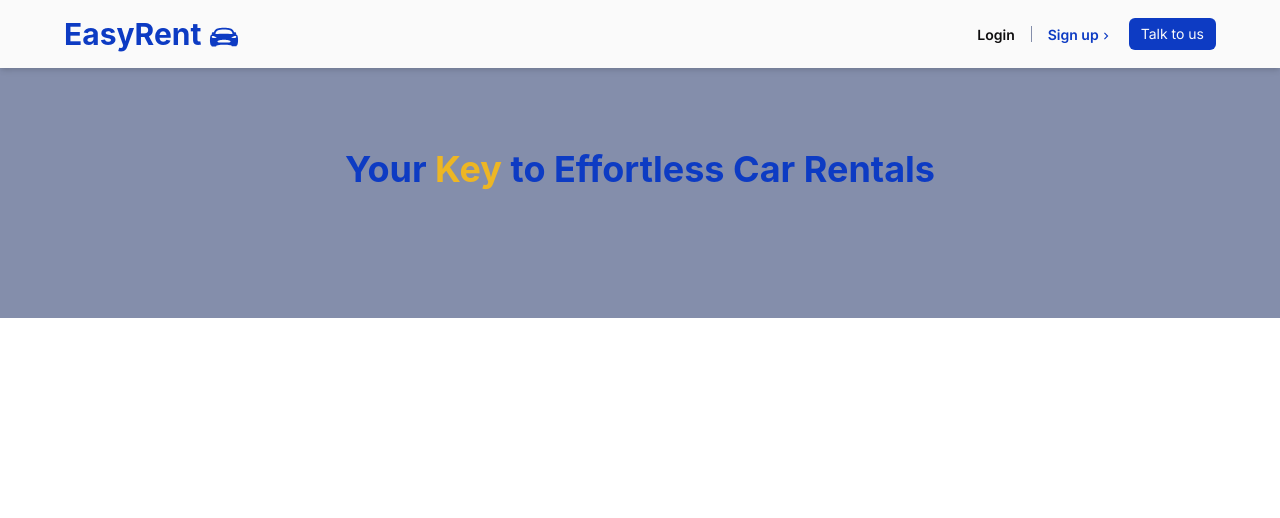
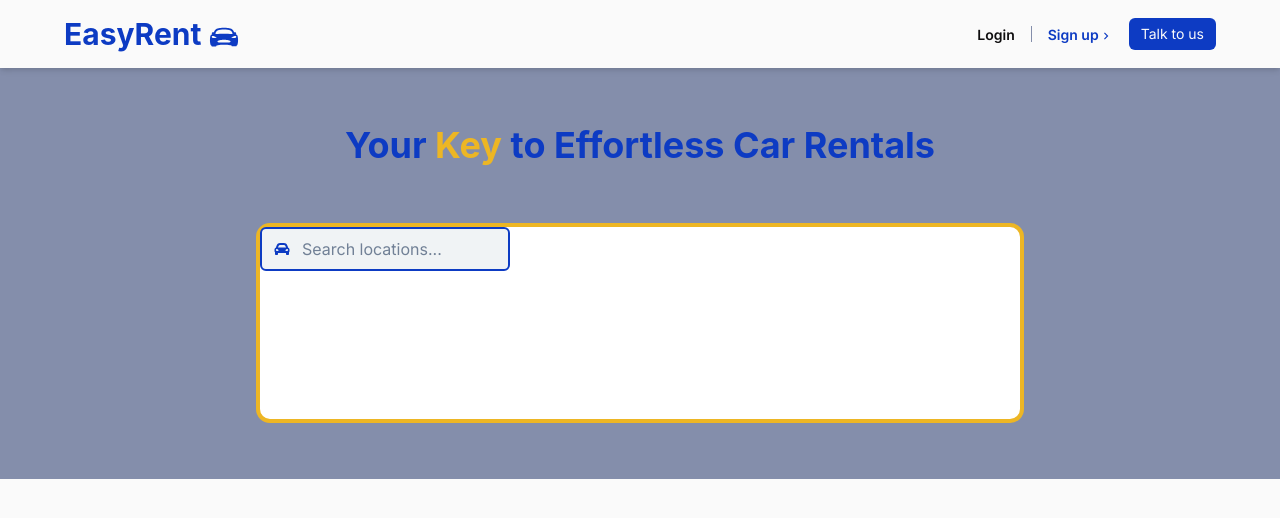
Before and after one commit to Ivan-Dujmic/EasyRent, a Next.js app in the folder Front/: page /home in a window 1280 px wide. Shown: the top 518 px of the page. Built offline with nearby package versions, Linux system fonts and the light colour scheme.

Commit message:
FromDDM gumb otprilike radi

```diff
--- a/Front/src/app/home/page.tsx
+++ b/Front/src/app/home/page.tsx
@@ -1,7 +1,9 @@
 'use client';
 
+import EasyRentMoto from '@/components/core/EasyRentMoto/EasyRentMoto';
+import MainFilter from '@/components/shared/filter/MainFilter/MainFilter';
 import Header from '@/components/shared/Header/Header';
-import { Flex, Heading, Text } from '@chakra-ui/react';
+import { Center, Flex, Heading, Text } from '@chakra-ui/react';
 
 export default function HomePage() {
   return (
@@ -10,20 +12,16 @@ export default function HomePage() {
       <Header />
       <Flex
         bg="brandgray"
-        h="250px"
+        minHeight="300px"
         color="brandblue"
         direction={'column'}
         align={'center'}
         justify={'flex-start'}
-        pt={20}
+        py={14}
+        gap={14}
       >
-        <Heading>
-          Your{' '}
-          <Text as="span" color={'brandyellow'}>
-            Key
-          </Text>{' '}
-          to Effortless Car Rentals
-        </Heading>
+        <EasyRentMoto />
+        <MainFilter />
       </Flex>
     </Flex>
   );
--- a/Front/src/app/layout.tsx
+++ b/Front/src/app/layout.tsx
@@ -19,7 +19,7 @@ export default function RootLayout({
     <html lang="en">
       <body className={inter.className}>
         <Providers>
-          <Flex bg={'brandwhite'} color="brandblack">
+          <Flex bg={'brandwhite'} color="brandblack" height={'100vh'}>
             {children}
           </Flex>
         </Providers>
--- /dev/null
+++ b/Front/src/components/core/EasyRentMoto/EasyRentMoto.tsx
@@ -0,0 +1,13 @@
+import { Heading, Text } from '@chakra-ui/react';
+
+export default function EasyRentMoto() {
+  return (
+    <Heading>
+      Your{' '}
+      <Text as="span" color={'brandyellow'}>
+        Key
+      </Text>{' '}
+      to Effortless Car Rentals
+    </Heading>
+  );
+}
--- /dev/null
+++ b/Front/src/components/features/DropDownMenus/FromDDM/FromDDM.tsx
@@ -0,0 +1,191 @@
+/* import { SetStateAction, useState } from 'react';
+import {
+  Box,
+  Button,
+  Input,
+  Menu,
+  MenuButton,
+  MenuList,
+  MenuItem,
+  MenuGroup,
+  VStack,
+  IconButton,
+  Text,
+} from '@chakra-ui/react';
+import { ChevronDownIcon, CloseIcon } from '@chakra-ui/icons';
+
+const options = {
+  'Cities (including airports)': [
+    'Zagreb, Croatia',
+    'Sesvete, Croatia',
+    'Velika Gorica, Croatia',
+    'Samobor, Croatia',
+  ],
+  Airports: ['Franjo Tuđman ZAG, Zagreb, Croatia'],
+  'Train stations': [], // Add train stations if available
+};
+
+export default function FromDDM() {
+  const [isOpen, setIsOpen] = useState(false);
+  const [search, setSearch] = useState('');
+  const [selectedLocation, setSelectedLocation] = useState('');
+
+  // Filtered options based on search input
+  const filteredOptions = Object.keys(options).reduce((acc, category) => {
+    const filteredItems = options[category].filter((item) =>
+      item.toLowerCase().includes(search.toLowerCase())
+    );
+    if (filteredItems.length) {
+      acc[category] = filteredItems;
+    }
+    return acc;
+  }, {});
+
+  const handleSelectLocation = (location: SetStateAction<string>) => {
+    setSelectedLocation(location);
+    setIsOpen(false); // Zatvaranje menija nakon odabira
+  };
+
+  const toggleMenu = () => {
+    setIsOpen(!isOpen);
+  };
+
+  return (
+    <VStack spacing={4} align="start">
+      <Box w="100%">
+        <Menu isOpen={isOpen}>
+          <MenuButton
+            as={Box}
+            onClick={toggleMenu}
+            w="100%"
+            borderWidth="1px"
+            borderRadius="md"
+            p="2"
+            cursor="pointer"
+          >
+            {/* Prikaz odabranog mjesta ili pretraživanja
+            <Box display="flex" alignItems="center">
+              <Input
+                placeholder="Search locations..."
+                value={search}
+                onChange={(e) => setSearch(e.target.value)}
+                onClick={(e) => e.stopPropagation()} // Sprječava zatvaranje pri unosu
+                variant="unstyled"
+                w="100%"
+              />
+              <ChevronDownIcon ml={2} />
+            </Box>
+          </MenuButton>
+          <MenuList maxH="300px" overflowY="auto">
+            <Box px="3" py="2"></Box>
+            {Object.keys(filteredOptions).map((category) => (
+              <MenuGroup title={category} key={category}>
+                {filteredOptions[category].map((item) => (
+                  <MenuItem
+                    key={item}
+                    onClick={() => {
+                      setSelectedLocation(item);
+                      setSearch(''); // Clear search on selection
+                    }}
+                  >
+                    {item}
+                  </MenuItem>
+                ))}
+              </MenuGroup>
+            ))}
+          </MenuList>
+        </Menu>
+      </Box>
+      {selectedLocation && (
+        <Box display="flex" alignItems="center">
+          <Box mr="2" fontWeight="bold">
+            Selected Location:
+          </Box>
+          <Box>{selectedLocation}</Box>
+          <IconButton
+            aria-label="Clear selection"
+            icon={<CloseIcon />}
+            ml="2"
+            size="sm"
+            onClick={() => setSelectedLocation('')}
+          />
+        </Box>
+      )}
+    </VStack>
+  );
+}
+ */
+
+import {
+  Menu,
+  MenuButton,
+  MenuList,
+  MenuItem,
+  Input,
+  Box,
+  InputGroup,
+  InputLeftElement,
+  Center,
+  Flex,
+  InputLeftAddon,
+} from '@chakra-ui/react';
+import { ChevronDownIcon } from '@chakra-ui/icons';
+import { SetStateAction, useState } from 'react';
+import { FaCarAlt } from 'react-icons/fa';
+
+export default function FromDDM() {
+  const [isOpen, setIsOpen] = useState(false);
+  const [search, setSearch] = useState('');
+  const [selectedLocation, setSelectedLocation] = useState('');
+
+  const locations = ['Location 1', 'Location 2', 'Location 3']; // Ovo su primjeri
+  const filteredLocations = locations.filter((location) =>
+    location.toLowerCase().includes(search.toLowerCase())
+  );
+
+  const handleSelectLocation = (location: SetStateAction<string>) => {
+    setSelectedLocation(location);
+    setSearch(location); // Prikaz odabrane lokacije u Input
+    setIsOpen(false); // Zatvori menu
+  };
+
+  const handleInputClick = (e: { stopPropagation: () => void }) => {
+    e.stopPropagation(); // Sprječava zatvaranje prilikom klika na Input
+    setIsOpen(true); // Otvori menu
+  };
+
+  const toggleMenu = () => {
+    setIsOpen(!isOpen);
+  };
+
+  return (
+    <Menu isOpen={isOpen}>
+      <InputGroup
+        height={'fit-content'}
+        borderWidth={'2px'}
+        borderRadius="md"
+        borderColor={'brandblue'}
+        maxWidth="250px"
+        bg={'brandlightgray'}
+        _focusWithin={{
+          bg: 'brandwhite',
+          borderColor: 'brandblack',
+          color: 'brandblack',
+        }}
+      >
+        <InputLeftElement pointerEvents="none">
+          <FaCarAlt />
+        </InputLeftElement>
+        <Input
+          onClick={toggleMenu}
+          cursor="pointer"
+          placeholder="Search locations..."
+          value={search}
+          onChange={(e) => setSearch(e.target.value)}
+          color={'brandblack'}
+          border={'none'}
+        />
+      </InputGroup>
+    </Menu>
+  );
+}
--- /dev/null
+++ b/Front/src/components/shared/filter/MainFilter/MainFilter.tsx
@@ -0,0 +1,18 @@
+import FromDDM from '@/components/features/DropDownMenus/FromDDM/FromDDM';
+import { Flex } from '@chakra-ui/react';
+
+export default function MainFilter() {
+  return (
+    <Flex
+      direction={'row'}
+      bg={'white'}
+      width={'60vw'}
+      height={'200px'}
+      borderRadius={14}
+      borderColor={'brandyellow'}
+      borderWidth="4px"
+    >
+      <FromDDM />
+    </Flex>
+  );
+}
--- a/Front/src/styles/theme/foundations/colors.ts
+++ b/Front/src/styles/theme/foundations/colors.ts
@@ -3,6 +3,7 @@ export const colors = {
   brandwhite: '#FAFAFA',
   brandgray: '#848EAB',
   brandblue: '#0D3BC3',
-  brandlightblue: '#2C6EDD',
   brandblack: '#0F0E0F',
+  brandlightgray: '#f0f3f5',
+  brandmiddlegray: '#d9e2e8',
 };
```
